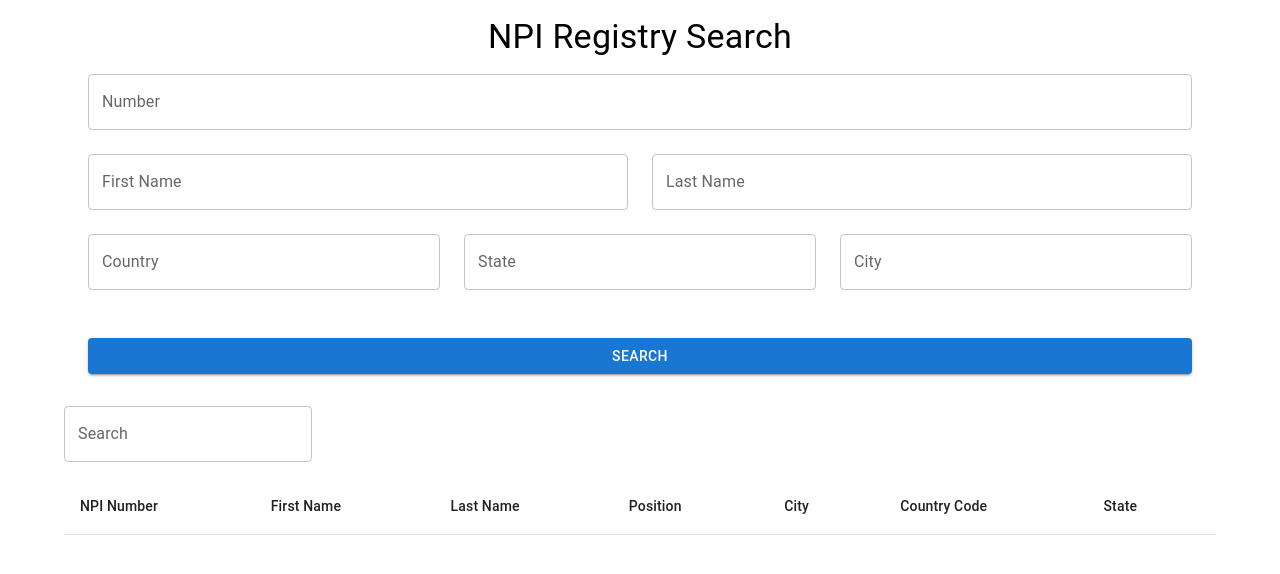
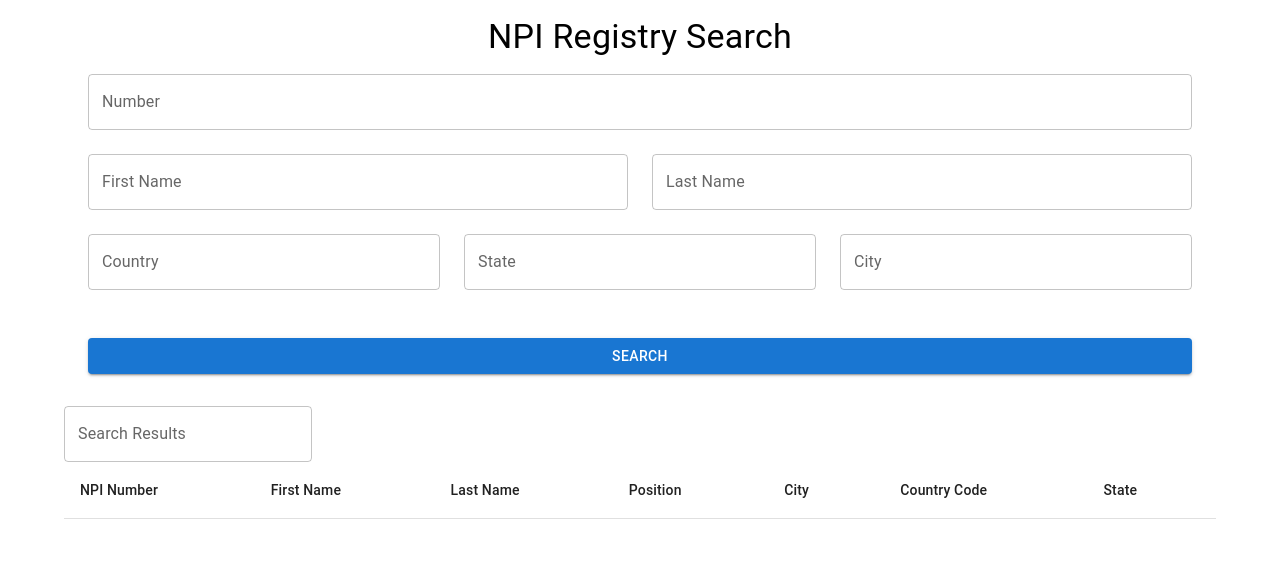
Before and after one commit to FelipeGarcia911/doctors-engine-app, a React (Create React App) app: page / in a window 1280 px wide. Shown: the top 574 px of the page. Built offline with nearby package versions, Linux system fonts and the light colour scheme.

Commit message:
feat: add loaders

```diff
--- a/src/components/ResultsTable.tsx
+++ b/src/components/ResultsTable.tsx
@@ -6,10 +6,11 @@ import { SearchResults } from "../types/types";
 
 interface ResultsTableProps {
   data: SearchResults[];
+  loading?: boolean;
 }
 
 const ResultsTable = (props: ResultsTableProps) => {
-  const { data } = props;
+  const { data, loading } = props;
 
   const columns: Column<SearchResults>[] = React.useMemo(
     () => [
@@ -54,7 +55,7 @@ const ResultsTable = (props: ResultsTableProps) => {
     []
   );
 
-  return <BaseTable columns={columns} data={data} />;
+  return <BaseTable columns={columns} data={data} loading={loading} />;
 };
 
 export default ResultsTable;
--- a/src/components/SearchForm.tsx
+++ b/src/components/SearchForm.tsx
@@ -1,48 +1,28 @@
 import React, { useState } from "react";
-import { Button, Container, Grid, Typography } from "@mui/material";
+import { Container, Grid, Typography } from "@mui/material";
 
 import TextField from "./core/fields/Text";
 import NumberField from "./core/fields/Number";
 
-import {
-  SearchParams,
-  SearchResults,
-  SearchResultsAPIResponse,
-} from "../types/types";
+import { SearchParams } from "../types/types";
 
-import { SearchDoctor } from "../services/SearchDoctor";
+import Button from "./core/Button";
 
 interface SearchFormProps {
-  onSearchResults: (results: SearchResults[]) => void;
+  onSubmit: (payload: SearchParams) => void;
+  loading?: boolean;
 }
 
 const SearchForm = (props: SearchFormProps) => {
-  const { onSearchResults } = props;
+  const { onSubmit, loading } = props;
 
-  const [firstName, setFirstName] = useState<string | undefined>();
-  const [lastName, setLastName] = useState<string | undefined>();
-  const [country, setCountry] = useState<string | undefined>();
-  const [city, setCity] = useState<string | undefined>();
-  const [state, setState] = useState<string | undefined>();
-  const [number, setNumber] = useState<number | undefined>();
-  const [error, setError] = useState<string | undefined>();
-
-  const getPayload = () => {
-    const payload: SearchParams = {
-      ...{ ...(number && { number: number.toString() }) },
-      ...{ ...(firstName && { first_name: firstName }) },
-      ...{ ...(lastName && { last_name: lastName }) },
-      ...{ ...(country && { country }) },
-      ...{ ...(city && { city }) },
-    };
-
-    return payload;
-  };
-
-  const handleOnSuccess = (response: SearchResultsAPIResponse) => {
-    onSearchResults(response.results);
-    setError(undefined);
-  };
+  const [firstName, setFirstName] = useState<string | null>();
+  const [lastName, setLastName] = useState<string | null>();
+  const [country, setCountry] = useState<string | null>();
+  const [city, setCity] = useState<string | null>();
+  const [state, setState] = useState<string | null>();
+  const [number, setNumber] = useState<number | null>();
+  const [error, setError] = useState<string | null>();
 
   const validate = (payload: SearchParams) => {
     let result = true;
@@ -60,18 +40,19 @@ const SearchForm = (props: SearchFormProps) => {
       setError("Please fill at least one field");
       return;
     }
+    onSubmit && onSubmit(payload);
+  };
 
-    try {
-      const response = await SearchDoctor(payload);
-      if (response) {
-        handleOnSuccess(response);
-      } else {
-        setError("No results found");
-      }
-    } catch (error) {
-      console.error("Error handleOnSubmit:", error);
-      setError("An error occurred");
-    }
+  const getPayload = () => {
+    const payload: SearchParams = {
+      ...{ ...(number && { number: number.toString() }) },
+      ...{ ...(firstName && { first_name: firstName }) },
+      ...{ ...(lastName && { last_name: lastName }) },
+      ...{ ...(country && { country }) },
+      ...{ ...(city && { city }) },
+    };
+
+    return payload;
   };
 
   return (
@@ -124,9 +105,9 @@ const SearchForm = (props: SearchFormProps) => {
         </Grid>
         <Grid item xs={12}>
           <Button
+            onClick={handleOnSubmit}
+            loading={loading}
             variant="contained"
-            color="primary"
-            onClick={handleOnSubmit}
             fullWidth
           >
             Search
--- a/src/components/SearchUI.tsx
+++ b/src/components/SearchUI.tsx
@@ -3,13 +3,42 @@ import { Box, Container, Typography } from "@mui/material";
 
 import SearchForm from "./SearchForm";
 import ResultsTable from "./ResultsTable";
-import { SearchResults } from "../types/types";
+import {
+  SearchParams,
+  SearchResults,
+  SearchResultsAPIResponse,
+} from "../types/types";
+import { SearchDoctor } from "../services/SearchDoctor";
 
 const SearchUI: React.FC = () => {
   const [data, setData] = useState<SearchResults[]>([]);
+  const [loading, setLoading] = useState<boolean>(false);
+  const [error, setError] = useState<string | undefined>();
 
   const onSearchResults = (results: SearchResults[]) => {
     setData(results);
+  };
+
+  const handleOnSuccess = (response: SearchResultsAPIResponse) => {
+    onSearchResults(response.results);
+    setError(undefined);
+  };
+
+  const handleOnSubmit = async (payload: SearchParams) => {
+    try {
+      setLoading(true);
+      const response = await SearchDoctor(payload);
+      if (response) {
+        handleOnSuccess(response);
+      } else {
+        setError("No results found");
+      }
+    } catch (error) {
+      console.error("Error handleOnSubmit:", error);
+      setError("An error occurred");
+    } finally {
+      setLoading(false);
+    }
   };
 
   return (
@@ -17,9 +46,9 @@ const SearchUI: React.FC = () => {
       <Typography variant="h4" textAlign="center" margin={2}>
         NPI Registry Search
       </Typography>
-      <SearchForm onSearchResults={onSearchResults} />
+      <SearchForm onSubmit={handleOnSubmit} loading={loading} />
       <Box mt={4} />
-      <ResultsTable data={data} />
+      <ResultsTable data={data} loading={loading} />
     </Container>
   );
 };
--- /dev/null
+++ b/src/components/core/Button.tsx
@@ -0,0 +1,23 @@
+import React from "react";
+import {
+  Button as MuiButton,
+  ButtonProps as MuiButtonProps,
+} from "@mui/material";
+import Loader from "./Loader";
+
+interface ButtonProps extends MuiButtonProps {
+  loading?: boolean;
+  children: React.ReactNode;
+}
+
+const Button = (props: ButtonProps) => {
+  const { children, onClick, loading } = props;
+
+  return (
+    <MuiButton onClick={onClick} disabled={loading} {...props}>
+      {loading ? <Loader /> : children}
+    </MuiButton>
+  );
+};
+
+export default Button;
--- /dev/null
+++ b/src/components/core/Loader.tsx
@@ -0,0 +1,16 @@
+import React from "react";
+import { CircularProgress, Box } from "@mui/material";
+
+const Loader = () => {
+  return (
+    <Box
+      display="flex"
+      justifyContent="center"
+      alignItems="center"
+    >
+      <CircularProgress color="warning" />
+    </Box>
+  );
+};
+
+export default Loader;
--- a/src/components/core/fields/Number.tsx
+++ b/src/components/core/fields/Number.tsx
@@ -3,7 +3,7 @@ import TextFied from "@mui/material/TextField";
 
 interface NumberFieldProps {
   label: string;
-  value?: number | undefined;
+  value?: number | undefined  | null;
   onChange: (event: React.ChangeEvent<HTMLInputElement>) => void;
   error?: string;
 }
--- a/src/components/core/fields/Text.tsx
+++ b/src/components/core/fields/Text.tsx
@@ -3,7 +3,7 @@ import MUITextField from "@mui/material/TextField";
 
 interface TextFieldProps {
   label: string;
-  value?: string | undefined;
+  value?: string | undefined | null;
   onChange: (event: React.ChangeEvent<HTMLInputElement>) => void;
   error?: string;
 }
--- a/src/components/core/table/BaseTable.tsx
+++ b/src/components/core/table/BaseTable.tsx
@@ -8,23 +8,20 @@ import {
   TableInstance,
   TableState,
 } from "react-table";
-import {
-  Table,
-  TableBody,
-  TableCell,
-  TableContainer,
-  TableHead,
-  TableRow,
-  TableSortLabel,
-  TextField,
-} from "@mui/material";
+import { Box, Table, TableContainer, TextField } from "@mui/material";
+import BaseTableBody from "./BaseTableBody";
+import BaseTableHead from "./BaseTableHeader";
+import Loader from "../Loader";
 
 interface BaseTableProps<T extends object> {
   columns: Column<T>[];
   data: T[];
+  loading?: boolean;
 }
 
-function BaseTable<T extends object>({ columns, data }: BaseTableProps<T>) {
+function BaseTable<T extends object>(props: BaseTableProps<T>) {
+  const { columns, data, loading } = props;
+
   const {
     getTableProps,
     getTableBodyProps,
@@ -50,45 +47,27 @@ function BaseTable<T extends object>({ columns, data }: BaseTableProps<T>) {
   return (
     <>
       <TextField
-        label="Search"
+        disabled={loading}
+        label="Search Results"
+        onChange={handleFilterChange}
         variant="outlined"
-        onChange={handleFilterChange}
-        style={{ marginBottom: "1rem" }}
       />
       <TableContainer>
         <Table {...getTableProps()}>
-          <TableHead>
-            {headerGroups.map((headerGroup: any) => (
-              <TableRow {...headerGroup.getHeaderGroupProps()}>
-                {headerGroup.headers.map((column: any) => (
-                  <TableCell
-                    {...column.getHeaderProps(column.getSortByToggleProps())}
-                  >
-                    {column.render("Header")}
-                    <TableSortLabel
-                      active={column.isSorted}
-                      direction={column.isSortedDesc ? "desc" : "asc"}
-                    />
-                  </TableCell>
-                ))}
-              </TableRow>
-            ))}
-          </TableHead>
-          <TableBody {...getTableBodyProps()}>
-            {rows.map((row: any) => {
-              prepareRow(row);
-              return (
-                <TableRow {...row.getRowProps()}>
-                  {row.cells.map((cell: any) => (
-                    <TableCell {...cell.getCellProps()}>
-                      {cell.render("Cell")}
-                    </TableCell>
-                  ))}
-                </TableRow>
-              );
-            })}
-          </TableBody>
+          <BaseTableHead headerGroups={headerGroups} />
+          {loading ? null : (
+            <BaseTableBody
+              getTableBodyProps={getTableBodyProps}
+              rows={rows}
+              prepareRow={prepareRow}
+            />
+          )}
         </Table>
+        {loading ? (
+          <Box margin={5}>
+            <Loader />
+          </Box>
+        ) : null}
       </TableContainer>
     </>
   );
--- /dev/null
+++ b/src/components/core/table/BaseTableBody.tsx
@@ -0,0 +1,30 @@
+import { TableBody, TableCell, TableRow } from "@mui/material";
+
+interface BaseTableBodyProps {
+  getTableBodyProps: any;
+  rows: any;
+  prepareRow: any;
+}
+
+const BaseTableBody = (props: BaseTableBodyProps) => {
+  const { getTableBodyProps, rows, prepareRow } = props;
+
+  return (
+    <TableBody {...getTableBodyProps()}>
+      {rows.map((row: any, key: number) => {
+        prepareRow(row);
+        return (
+          <TableRow {...row.getRowProps()} key={`TableRow-${key}`}>
+            {row.cells.map((cell: any, idx: number) => (
+              <TableCell {...cell.getCellProps()} key={`TableCell-${key}-${idx}`}>
+                {cell.render("Cell")}
+              </TableCell>
+            ))}
+          </TableRow>
+        );
+      })}
+    </TableBody>
+  );
+};
+
+export default BaseTableBody;
--- /dev/null
+++ b/src/components/core/table/BaseTableHeader.tsx
@@ -0,0 +1,31 @@
+import { TableCell, TableHead, TableRow, TableSortLabel } from "@mui/material";
+
+interface BaseTableHeadProps {
+  headerGroups: any;
+}
+
+const BaseTableHead = (props: BaseTableHeadProps) => {
+  const { headerGroups } = props;
+
+  return (
+    <TableHead>
+      {headerGroups.map((headerGroup: any, key: number) => (
+        <TableRow {...headerGroup.getHeaderGroupProps()} key={`HeaderGroup-${key}`}>
+          {headerGroup.headers.map((column: any) => (
+            <TableCell
+              {...column.getHeaderProps(column.getSortByToggleProps())}
+            >
+              {column.render("Header")}
+              <TableSortLabel
+                active={column.isSorted}
+                direction={column.isSortedDesc ? "desc" : "asc"}
+              />
+            </TableCell>
+          ))}
+        </TableRow>
+      ))}
+    </TableHead>
+  );
+};
+
+export default BaseTableHead;
```
